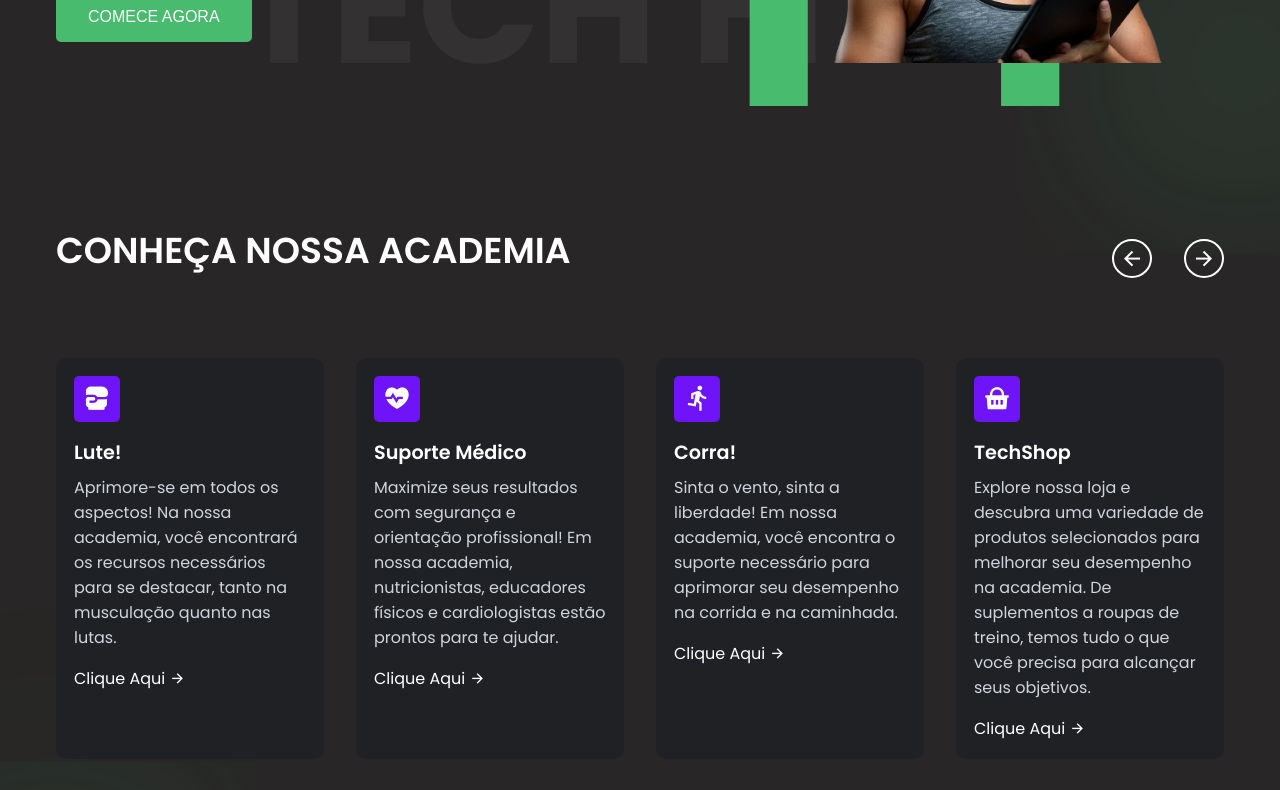
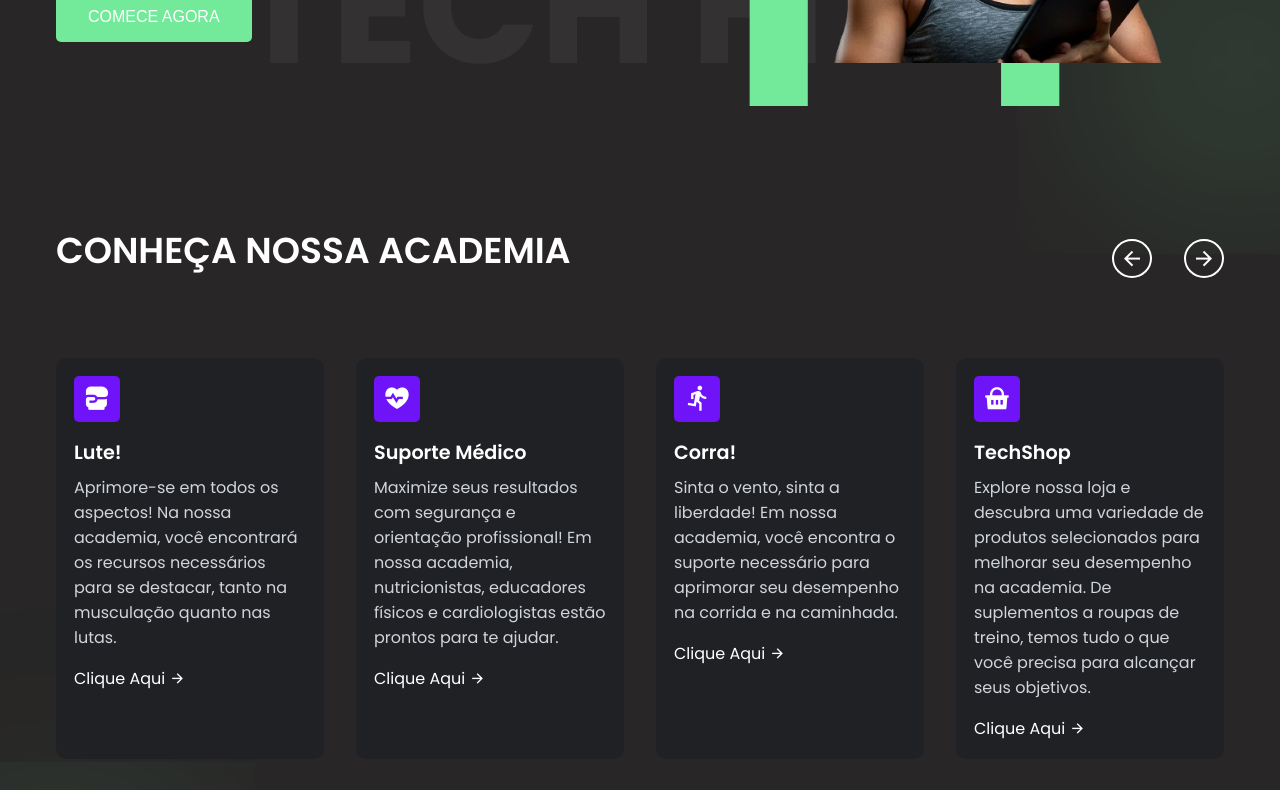
Before and after one commit to RaphaVini6/TechFit, a website: page index.html in a window 1280 px wide. Shown: the part 509-1299 px from the top of the page. Drawn offline with nearby package versions, Linux system fonts and the light colour scheme.

Commit message:
atualizado

```diff
--- a/style.css
+++ b/style.css
@@ -3,8 +3,8 @@
 :root {
     --primary-color: #282626;
     --primary-color-light: #1f2125;
-    --primary-color-extra-light: #35373b;
-    --secondary-color: #48bb6e;
+    --primary-color-extra-light: #0b0b0c;
+    --secondary-color: #72ea9a;
     --secondary-color-dark: #6f13f8;
     --text-light: #d1d5db;
     --white: #ffffff;
```
